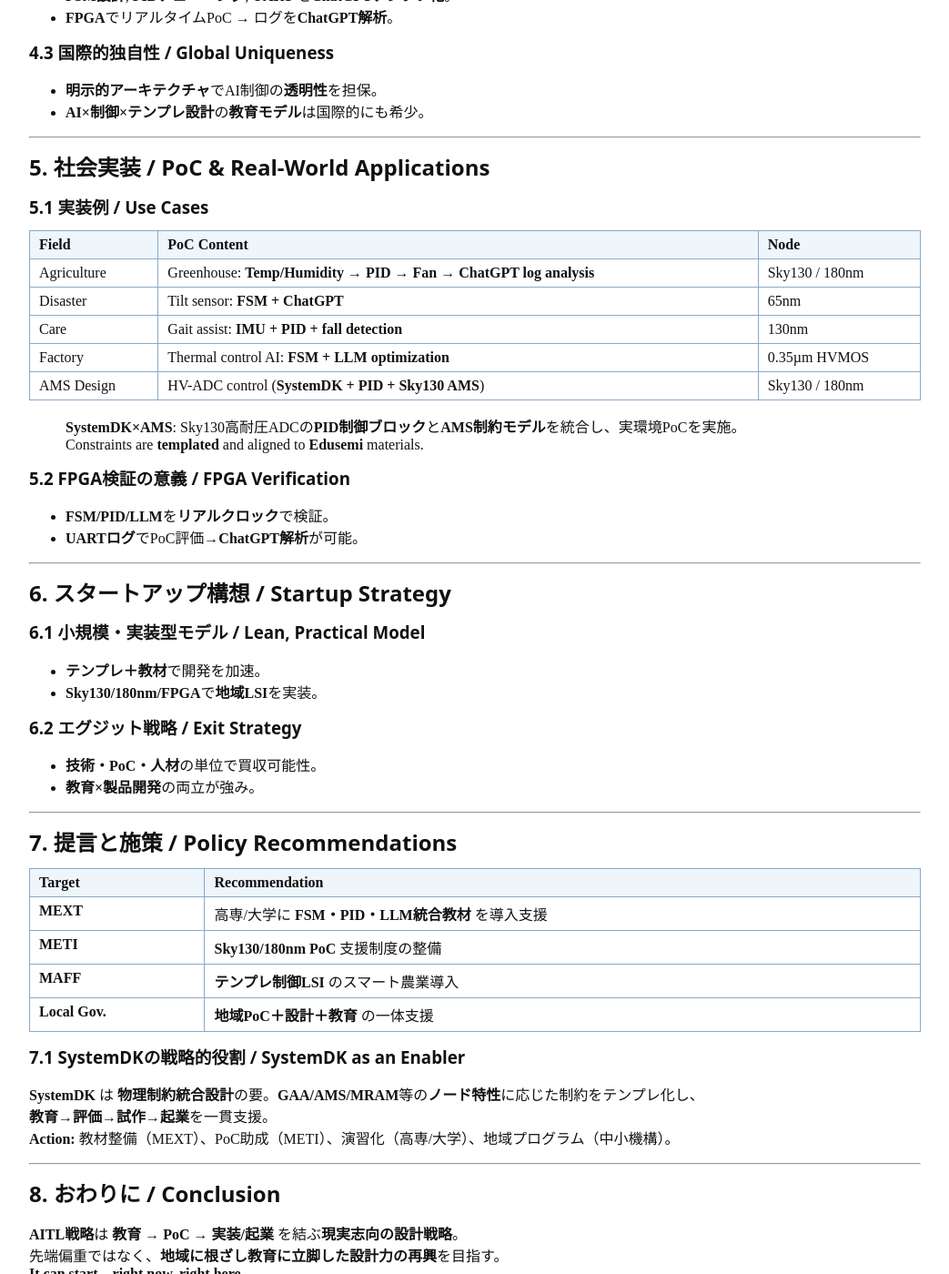
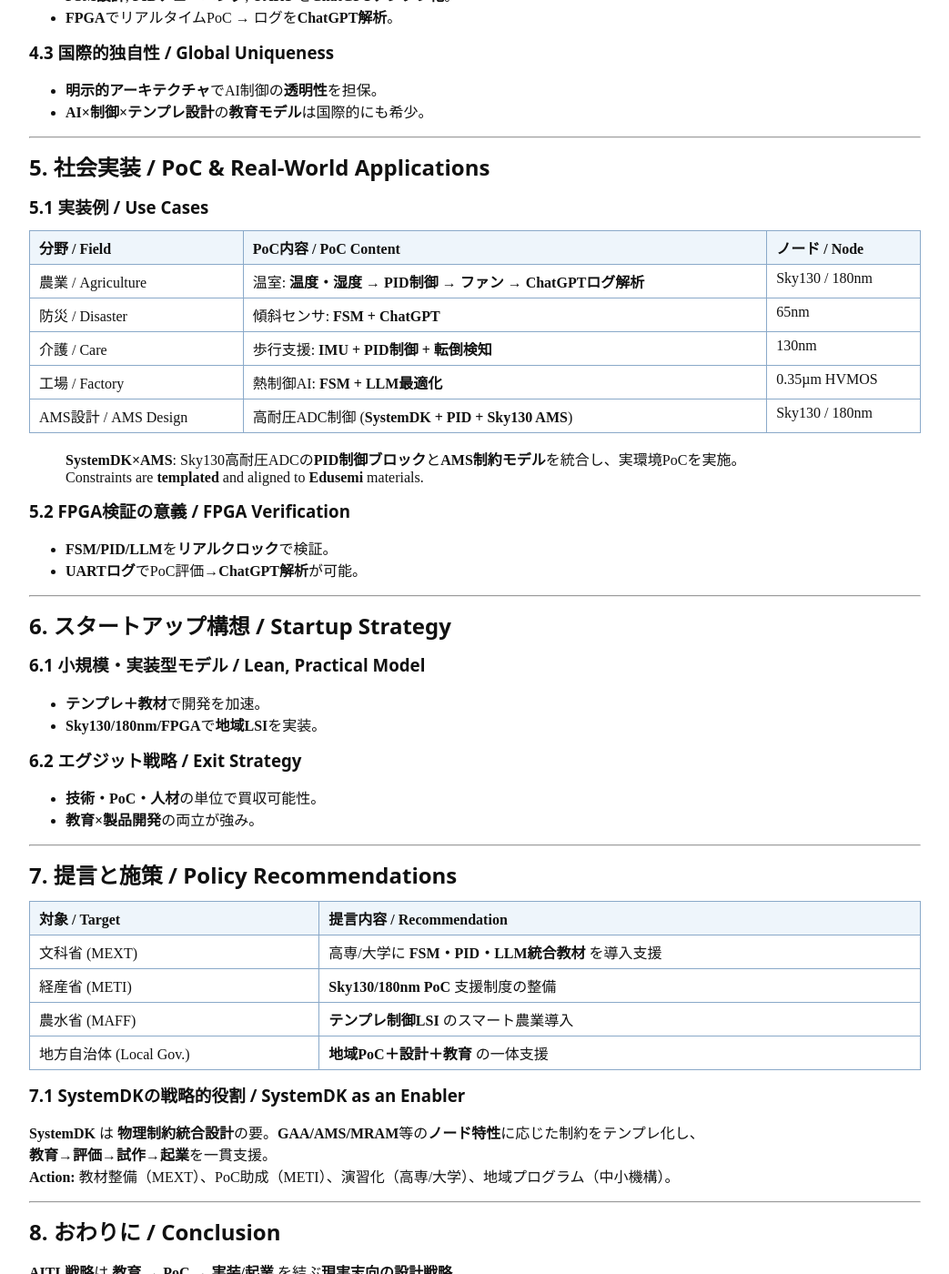
Before and after one commit to Samizo-AITL/AITL-Strategy-Proposal, a Jekyll site: the page built from AITL_Strategy_Proposal_Draft_v3.md, in a window 1280 px wide and 1400 px high, scrolled down 1924 px. Shown: the whole window at 91% size, without its empty margins (118-1161 px from the left). Built offline with Jekyll 4.4.1, drawn with Linux system fonts in a browser that asks for light colours.

Commit message:
Update AITL_Strategy_Proposal_Draft_v3.md

```diff
--- a/AITL_Strategy_Proposal_Draft_v3.md
+++ b/AITL_Strategy_Proposal_Draft_v3.md
@@ -105,44 +105,13 @@ An **alternative** to capital-intensive advanced-node paths—**template-based d
 
 ### 5.1 **実装例 / Use Cases** {#use-cases}
 
-<div class="table-wrap">
-<table class="border-table">
-  <thead>
-    <tr>
-      <th>Field</th>
-      <th>PoC Content</th>
-      <th>Node</th>
-    </tr>
-  </thead>
-  <tbody>
-    <tr>
-      <td>Agriculture</td>
-      <td>Greenhouse: <b>Temp/Humidity → PID → Fan → ChatGPT log analysis</b></td>
-      <td>Sky130 / 180nm</td>
-    </tr>
-    <tr>
-      <td>Disaster</td>
-      <td>Tilt sensor: <b>FSM + ChatGPT</b></td>
-      <td>65nm</td>
-    </tr>
-    <tr>
-      <td>Care</td>
-      <td>Gait assist: <b>IMU + PID + fall detection</b></td>
-      <td>130nm</td>
-    </tr>
-    <tr>
-      <td>Factory</td>
-      <td>Thermal control AI: <b>FSM + LLM optimization</b></td>
-      <td>0.35µm HVMOS</td>
-    </tr>
-    <tr>
-      <td>AMS Design</td>
-      <td>HV-ADC control (<b>SystemDK + PID + Sky130 AMS</b>)</td>
-      <td>Sky130 / 180nm</td>
-    </tr>
-  </tbody>
-</table>
-</div>
+| 分野 / Field | PoC内容 / PoC Content | ノード / Node |
+|--------------|-----------------------|---------------|
+| 農業 / Agriculture | 温室: **温度・湿度 → PID制御 → ファン → ChatGPTログ解析** | Sky130 / 180nm |
+| 防災 / Disaster | 傾斜センサ: **FSM + ChatGPT** | 65nm |
+| 介護 / Care | 歩行支援: **IMU + PID制御 + 転倒検知** | 130nm |
+| 工場 / Factory | 熱制御AI: **FSM + LLM最適化** | 0.35µm HVMOS |
+| AMS設計 / AMS Design | 高耐圧ADC制御 (**SystemDK + PID + Sky130 AMS**) | Sky130 / 180nm |
 
 > **SystemDK×AMS**: Sky130高耐圧ADCの**PID制御ブロック**と**AMS制約モデル**を統合し、実環境PoCを実施。
 Constraints are **templated** and aligned to **Edusemi** materials.
@@ -167,34 +136,12 @@ Constraints are **templated** and aligned to **Edusemi** materials.
 
 ## 7. **提言と施策 / Policy Recommendations** {#policy}
 
-<div class="table-wrap">
-<table class="border-table">
-  <thead>
-    <tr>
-      <th>Target</th>
-      <th>Recommendation</th>
-    </tr>
-  </thead>
-  <tbody>
-    <tr>
-      <td><b>MEXT</b></td>
-      <td>高専/大学に <b>FSM・PID・LLM統合教材</b> を導入支援</td>
-    </tr>
-    <tr>
-      <td><b>METI</b></td>
-      <td><b>Sky130/180nm PoC</b> 支援制度の整備</td>
-    </tr>
-    <tr>
-      <td><b>MAFF</b></td>
-      <td><b>テンプレ制御LSI</b> のスマート農業導入</td>
-    </tr>
-    <tr>
-      <td><b>Local Gov.</b></td>
-      <td><b>地域PoC＋設計＋教育</b> の一体支援</td>
-    </tr>
-  </tbody>
-</table>
-</div>
+| 対象 / Target | 提言内容 / Recommendation |
+|---------------|---------------------------|
+| 文科省 (MEXT) | 高専/大学に **FSM・PID・LLM統合教材** を導入支援 |
+| 経産省 (METI) | **Sky130/180nm PoC** 支援制度の整備 |
+| 農水省 (MAFF) | **テンプレ制御LSI** のスマート農業導入 |
+| 地方自治体 (Local Gov.) | **地域PoC＋設計＋教育** の一体支援 |
 
 ### 7.1 **SystemDKの戦略的役割 / SystemDK as an Enabler** {#systemdk-policy}
 
```
